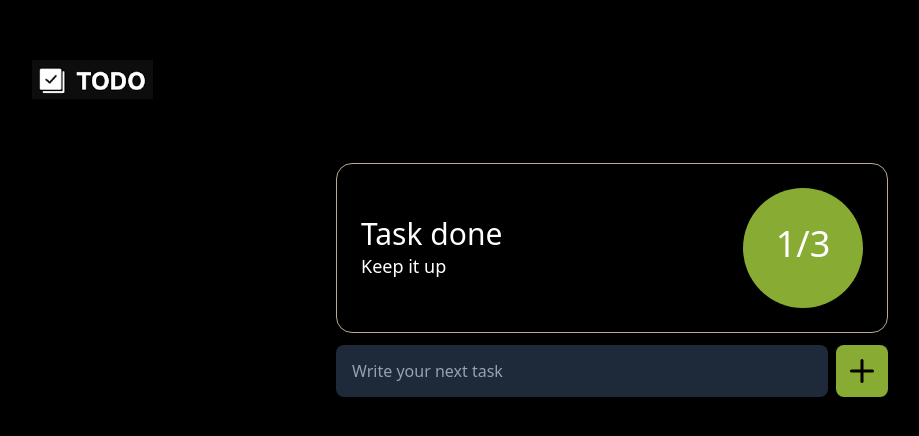
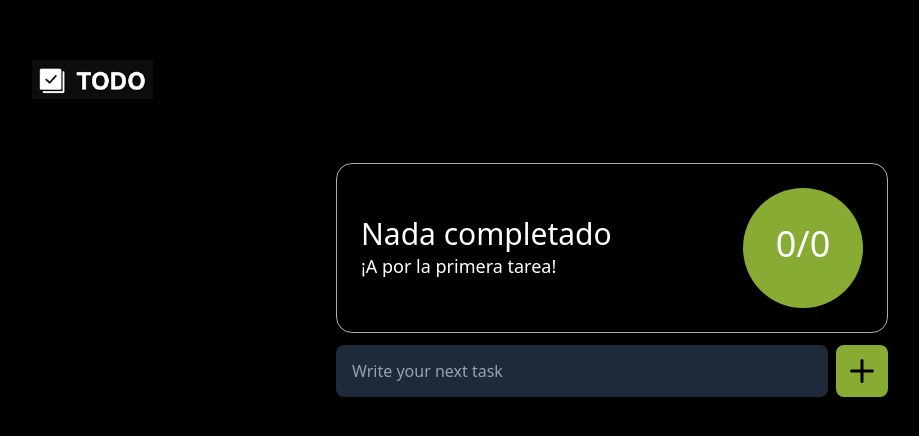
Before and after one commit to EdwinNoe/ToDo-List-, a React (Vite) app: page / in a window 1280 px wide. Shown: the top 436 px of the page, without its empty margins (28-947 px from the left). Built offline with nearby package versions, Linux system fonts and the light colour scheme.

Commit message:
feat: implementar funcionalidad de la barra de progreso

```diff
--- a/src/App.jsx
+++ b/src/App.jsx
@@ -22,9 +22,9 @@ function App() {
       setTasks(updatedTasks);
     }
 
-    const updateTask = (taskId, newTitle) => {
+    const updateTask = (taskId, updates) => {
       const updatedTasks = tasks.map(task =>
-        task.id == taskId ? { ...task, title: newTitle } : task
+        task.id == taskId ? { ...task, ...updates} : task
       );
       setTasks(updatedTasks);
     };
@@ -34,7 +34,7 @@ function App() {
       <div className='container mx-auto '>
         <Head/>
         <div className='max-w-[35rem] mx-auto p-1'>
-          <ProgressBar/>
+          <ProgressBar tasks={tasks}/>
           <AddTask createTask={createTask}/>
           <TodoList tasks={tasks} deleteTask={deleteTask} updateTask={updateTask}/>
         </div>
--- a/src/components/ProgressBar.jsx
+++ b/src/components/ProgressBar.jsx
@@ -1,13 +1,33 @@
-export function ProgressBar() {
+export function ProgressBar({ tasks }) {
+  let tasksLength = tasks.length;
+  let tasksCompleted = tasks.filter(task => task.completed).length;
+  let percentage = tasksLength === 0 ? 0 : (tasksCompleted / tasksLength) * 100;
+  let title;
+  let subtitle;
+
+  if (percentage === 0) {
+    title = "Nada completado";
+    subtitle = "¡A por la primera tarea!";
+  } else if (percentage > 0 && percentage <= 50) {
+    title = "Menos de la mitad";
+    subtitle = "¡Sigue así!";
+  } else if (percentage > 50 && percentage < 100) {
+    title = "Más de la mitad";
+    subtitle = "¡Casi listo!";
+  } else if (percentage === 100) {
+    title = "Completado";
+    subtitle = "¡Genial, terminado!";
+  }
+
   return (
     <div className="border p-6 border-[#B9AB93] rounded-2xl flex flex-wrap items-center justify-between flex-col sm:flex-row">
       <div>
-        <h1 className="text-3xl">Task done</h1>
-        <h2 className="text-lg">Keep it up</h2>
+        <h1 className="text-3xl">{title}</h1>
+        <h2 className="text-lg">{subtitle}</h2>
       </div>
 
       <div className="w-30 h-30 rounded-full bg-[#88AB33] p-3 flex items-center justify-center">
-        <span className="h-12 text-4xl">1/3</span>
+        <span className="h-12 text-4xl">{tasksCompleted}/{tasksLength}</span>
       </div>
     </div>
   );
--- a/src/components/TodoItem.jsx
+++ b/src/components/TodoItem.jsx
@@ -1,6 +1,7 @@
 import { useState } from "react";
 import DeleteIcon from "../assets/Delete.svg";
 import EditIcon from "../assets/Edit.svg";
+import Check from "../assets/Check.svg"
 
 export function TodoItem({task , deleteTask, updateTask}) {
 
@@ -8,12 +9,14 @@ export function TodoItem({task , deleteTask, updateTask}) {
   const [isEditing, setIsEditing] = useState(false);
   const [newTitle, setNewTitle] = useState(task.title);
 
-
-  const completeTask = () => setCompleted(!completed);
+  const completeTask = () => {
+    updateTask(task.id, { completed: !task.completed });
+    setCompleted(!completed)
+  };
 
   const onEdit = () => {
     if (isEditing) {
-      updateTask(task.id, newTitle);
+      updateTask(task.id, { title: newTitle });
     }
     setIsEditing(!isEditing);
   };
@@ -47,11 +50,16 @@ export function TodoItem({task , deleteTask, updateTask}) {
 
       <div className="flex gap-3">
         <button className="cursor-pointer" onClick={()=>deleteTask(task.id)}>
-          <img className="w-5" src={DeleteIcon} />
+              <img className="w-5" src={DeleteIcon} />
         </button>
 
-        <button className="cursor-pointer">
-          <img className="w-5" src={EditIcon} onClick={()=>onEdit()} />
+        <button className="cursor-pointer" onClick={()=>onEdit()}>
+          {
+            isEditing?(
+              <img className="w-5" src={Check} />
+            )
+            : <img className="w-5" src={EditIcon}  />
+          }
         </button>
       </div>
     </div>
```
Also changed, not shown: src/assets/Check.svg (added).
